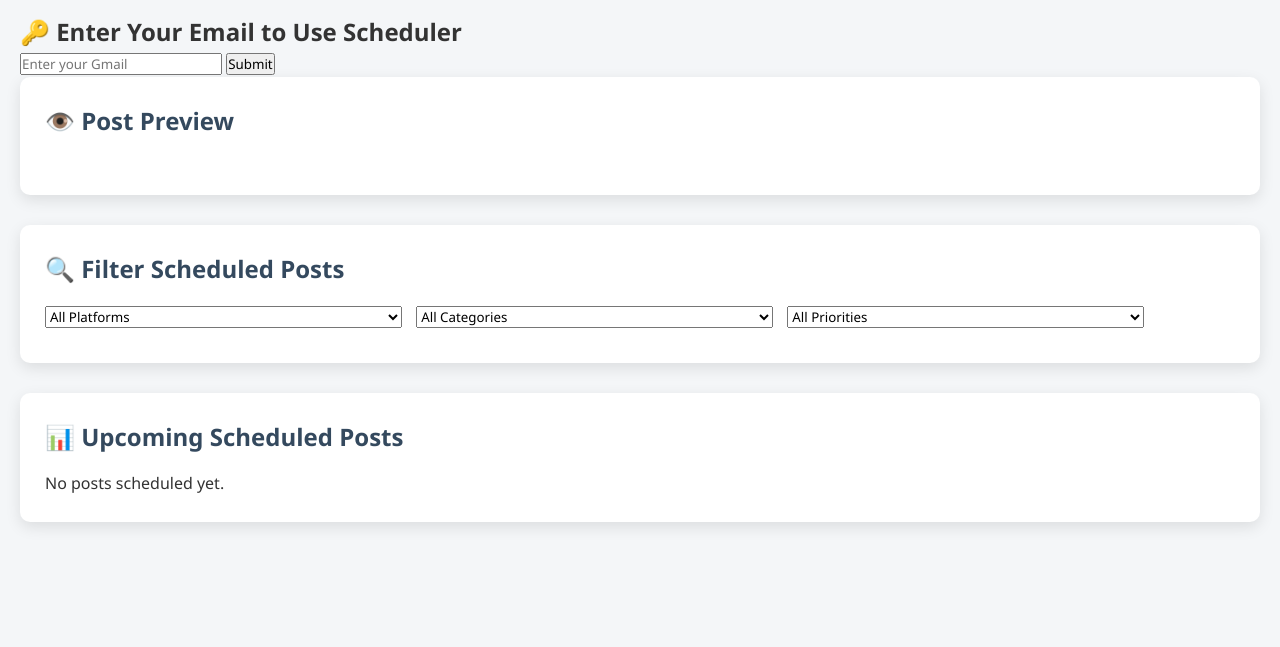
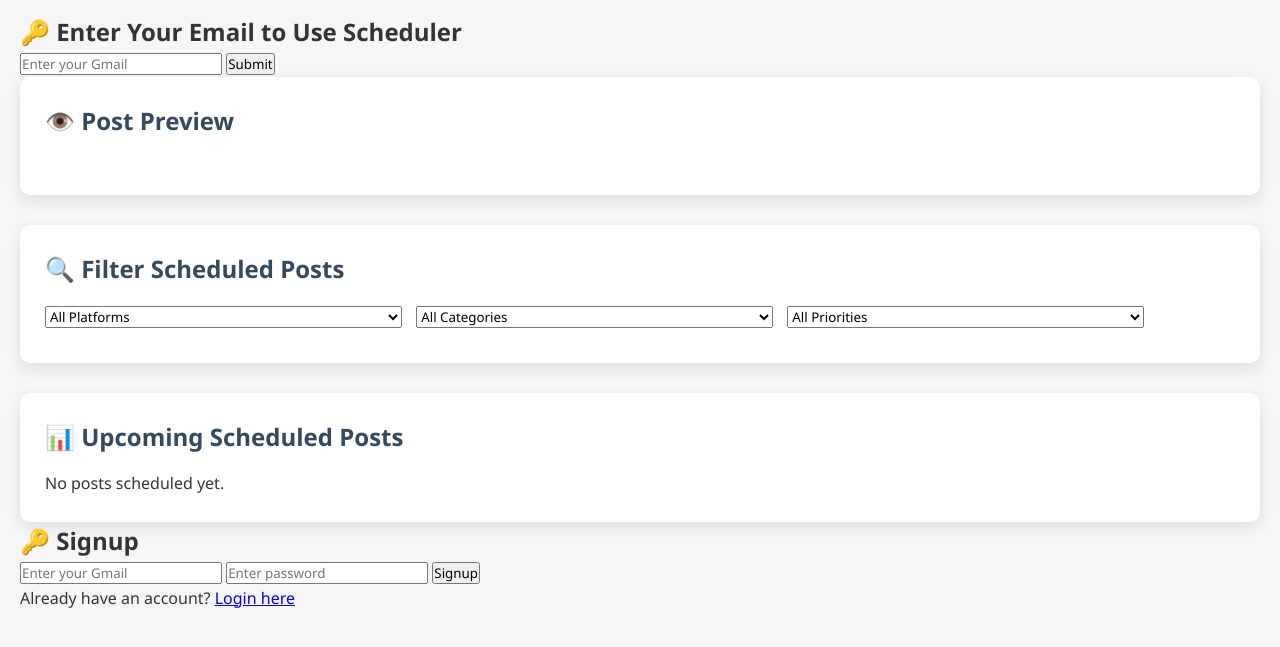
Before and after one commit to affaf12/social-media-scheduler, a plain HTML site: page index.html in a window 1280 px wide. Shown: the part 101-748 px from the top of the page. Drawn offline with Linux system fonts and the light colour scheme.

Commit message:
Update index.html

```diff
--- a/index.html
+++ b/index.html
@@ -141,6 +141,30 @@
     </div>
   </section>
 
+
+  <!-- ===== Login & Signup Section ===== -->
+<section id="auth-section">
+  <!-- Signup Form -->
+  <div id="signup-container">
+    <h2>🔑 Signup</h2>
+    <input type="email" id="signupEmail" placeholder="Enter your Gmail" required>
+    <input type="password" id="signupPassword" placeholder="Enter password" required>
+    <button id="signupBtn">Signup</button>
+    <p id="signup-status"></p>
+    <p>Already have an account? <a href="#" id="showLogin">Login here</a></p>
+  </div>
+
+  <!-- Login Form -->
+  <div id="login-container" style="display:none;">
+    <h2>🔐 Login</h2>
+    <input type="email" id="loginEmail" placeholder="Enter your Gmail" required>
+    <input type="password" id="loginPassword" placeholder="Enter password" required>
+    <button id="loginBtn">Login</button>
+    <p id="login-status"></p>
+    <p>New user? <a href="#" id="showSignup">Signup here</a></p>
+  </div>
+</section>
+
   <!-- ===== Scripts ===== -->
   <script src="app.js"></script>
   <script>
```
